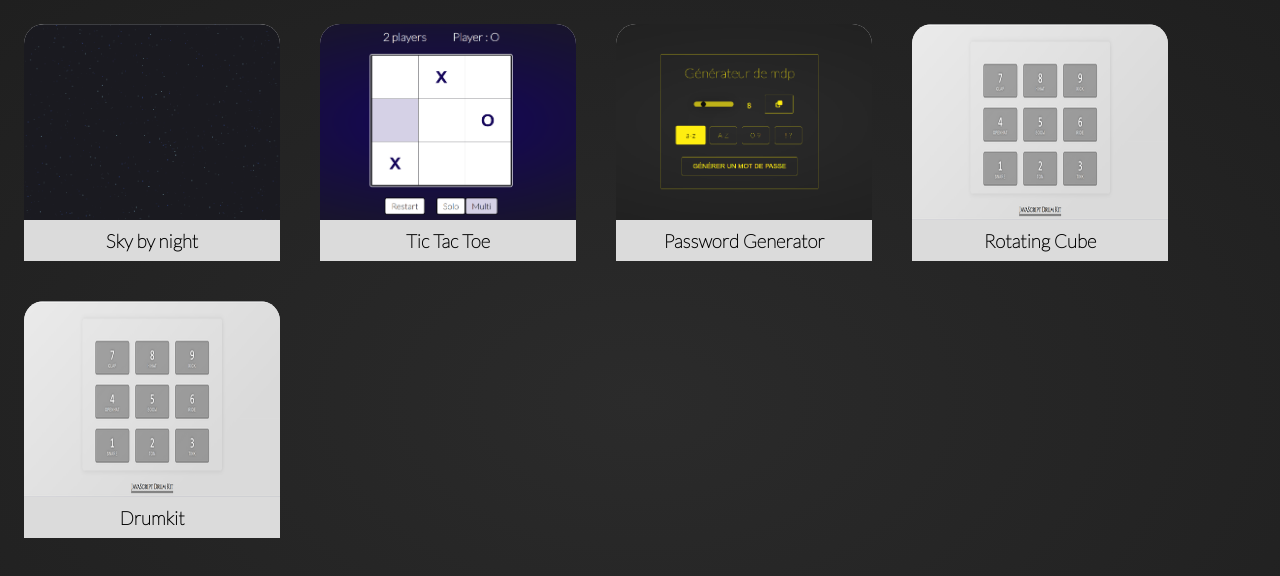
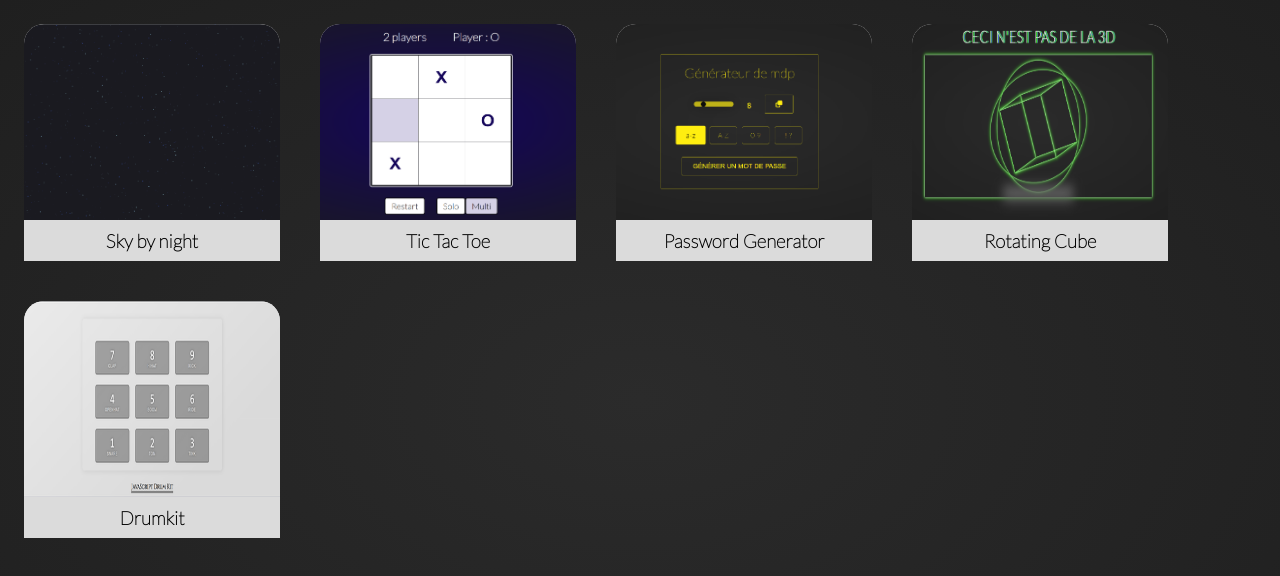
Before and after one commit to glg-dev/bac-a-sable, a React (Create React App) app: page / in a window 1280 px wide. Shown: the top 576 px of the page. Built offline with nearby package versions, Linux system fonts and the light colour scheme.

Commit message:
change pic

```diff
--- a/src/projects/list.js
+++ b/src/projects/list.js
@@ -32,7 +32,7 @@ export const list = [
     languages: ['React'],
     languagesIcons: ['fab fa-js', 'fab fa-sass'],
     description: `Animation 3D d'un cube. Possibilité de contrôle avec la souris.`,
-    picture: "./assets/thumbnails/DrumKit.png",
+    picture: "./assets/thumbnails/RotatingCube.png",
     route: '/cube'
   },
   {
```
Also changed, not shown: public/assets/thumbnails/RotatingCube.png (added).
